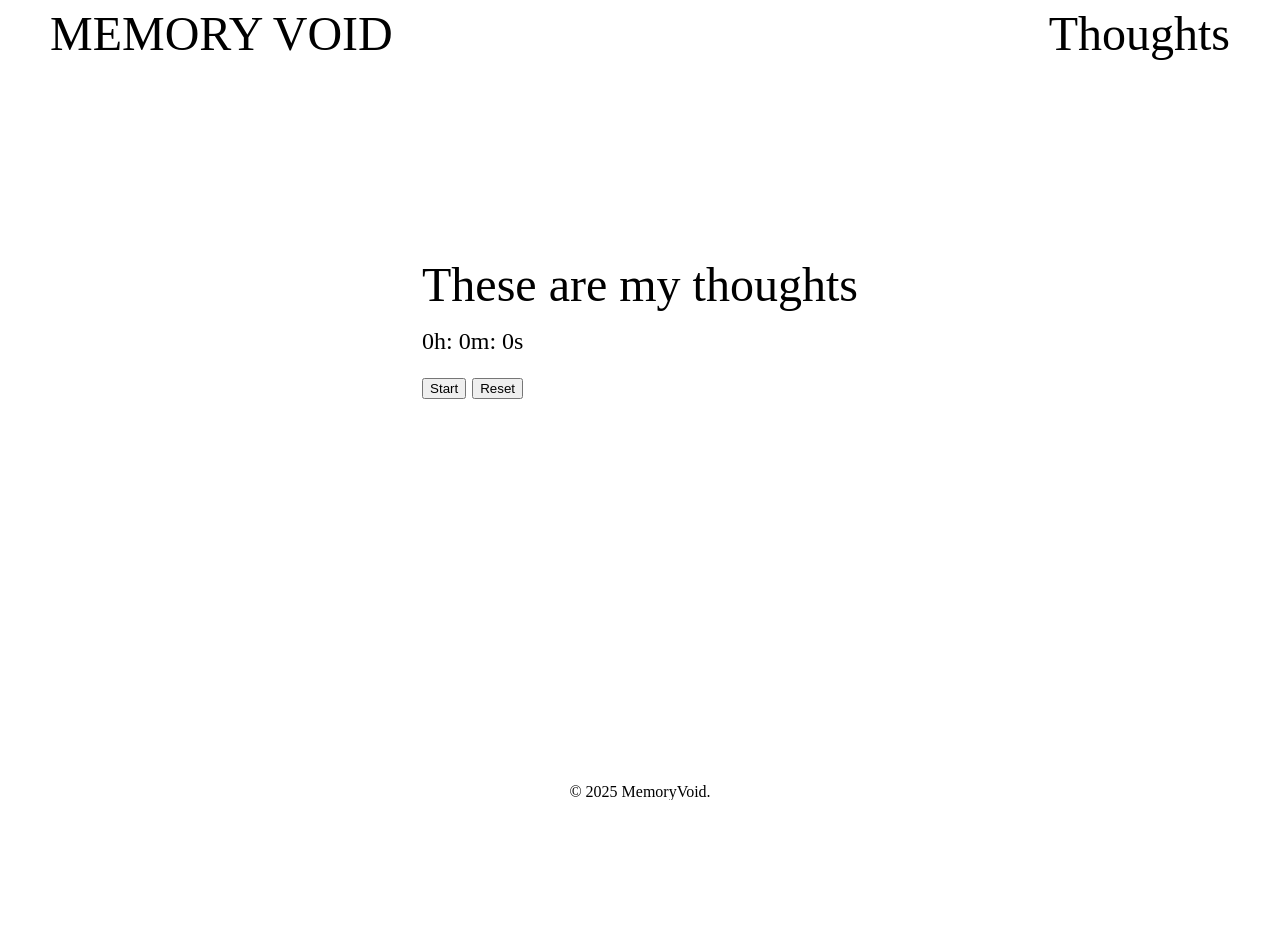
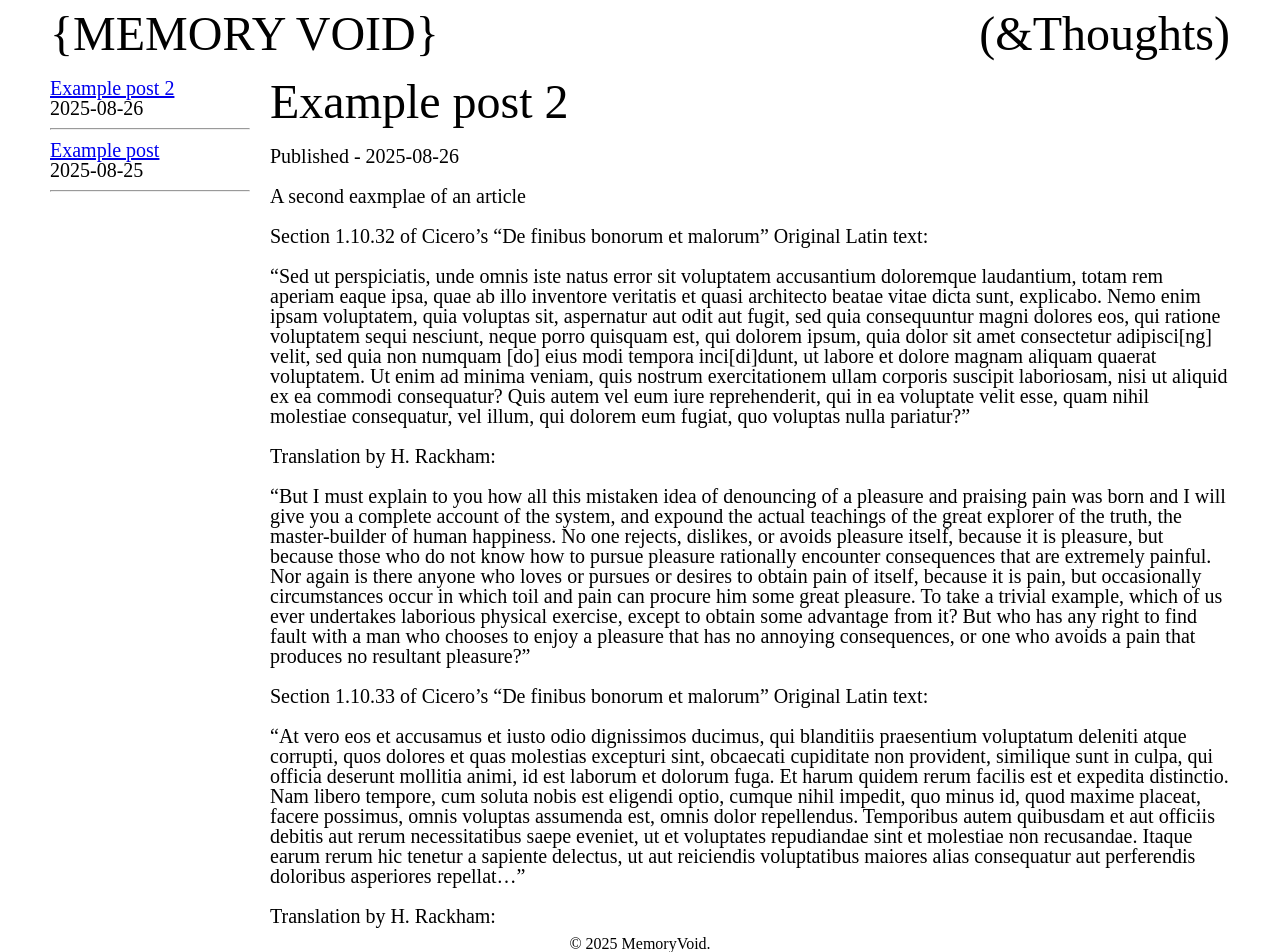
Before and after one commit to dynamicmemory/jhahn_dev, a PHP site: page /thoughts.php in a window 1280 px wide. Before the commit the page ends 800 px from the top, so only its background shows below. Run offline with PHP 8.4, Linux system fonts and the light colour scheme.

Commit message:
Basic rebuild complete, no styles applied yet

```diff
--- /dev/null
+++ b/articles/database.json
@@ -0,0 +1,13 @@
+[
+    {
+        "title": "Example post",
+        "date": "2025-08-25",
+        "content": "articles/example1.md"
+    },
+
+    {
+        "title": "Example post 2",
+        "date": "2025-08-26",
+        "content": "articles/example2.md"
+    }
+]
--- /dev/null
+++ b/articles/example2.md
@@ -0,0 +1,23 @@
+A second eaxmplae of an article
+<br><br>
+Section 1.10.32 of Cicero’s “De finibus bonorum et malorum”
+Original Latin text:
+
+<br><br>
+“Sed ut perspiciatis, unde omnis iste natus error sit voluptatem accusantium doloremque laudantium, totam rem aperiam eaque ipsa, quae ab illo inventore veritatis et quasi architecto beatae vitae dicta sunt, explicabo. Nemo enim ipsam voluptatem, quia voluptas sit, aspernatur aut odit aut fugit, sed quia consequuntur magni dolores eos, qui ratione voluptatem sequi nesciunt, neque porro quisquam est, qui dolorem ipsum, quia dolor sit amet consectetur adipisci[ng] velit, sed quia non numquam [do] eius modi tempora inci[di]dunt, ut labore et dolore magnam aliquam quaerat voluptatem. Ut enim ad minima veniam, quis nostrum exercitationem ullam corporis suscipit laboriosam, nisi ut aliquid ex ea commodi consequatur? Quis autem vel eum iure reprehenderit, qui in ea voluptate velit esse, quam nihil molestiae consequatur, vel illum, qui dolorem eum fugiat, quo voluptas nulla pariatur?”
+
+<br><br>
+Translation by H. Rackham:
+
+<br><br>
+“But I must explain to you how all this mistaken idea of denouncing of a pleasure and praising pain was born and I will give you a complete account of the system, and expound the actual teachings of the great explorer of the truth, the master-builder of human happiness. No one rejects, dislikes, or avoids pleasure itself, because it is pleasure, but because those who do not know how to pursue pleasure rationally encounter consequences that are extremely painful. Nor again is there anyone who loves or pursues or desires to obtain pain of itself, because it is pain, but occasionally circumstances occur in which toil and pain can procure him some great pleasure. To take a trivial example, which of us ever undertakes laborious physical exercise, except to obtain some advantage from it? But who has any right to find fault with a man who chooses to enjoy a pleasure that has no annoying consequences, or one who avoids a pain that produces no resultant pleasure?”
+
+<br><br>
+Section 1.10.33 of Cicero’s “De finibus bonorum et malorum”
+Original Latin text:
+
+<br><br>
+“At vero eos et accusamus et iusto odio dignissimos ducimus, qui blanditiis praesentium voluptatum deleniti atque corrupti, quos dolores et quas molestias excepturi sint, obcaecati cupiditate non provident, similique sunt in culpa, qui officia deserunt mollitia animi, id est laborum et dolorum fuga. Et harum quidem rerum facilis est et expedita distinctio. Nam libero tempore, cum soluta nobis est eligendi optio, cumque nihil impedit, quo minus id, quod maxime placeat, facere possimus, omnis voluptas assumenda est, omnis dolor repellendus. Temporibus autem quibusdam et aut officiis debitis aut rerum necessitatibus saepe eveniet, ut et voluptates repudiandae sint et molestiae non recusandae. Itaque earum rerum hic tenetur a sapiente delectus, ut aut reiciendis voluptatibus maiores alias consequatur aut perferendis doloribus asperiores repellat…”
+
+<br><br>
+Translation by H. Rackham:
--- a/css/main.css
+++ b/css/main.css
@@ -1,5 +1,9 @@
 h1 {
     font-size: 3rem;
+}
+
+html {
+    overflow-y: scroll;
 }
 
 body {
--- /dev/null
+++ b/css/thoughts.css
@@ -0,0 +1,26 @@
+#thoughts-container {
+    display: flex;
+    gap: 10px;
+    /* height: 100vh; */
+    font-size: 1.25rem;
+}
+
+#left-col {
+    padding-top: 10px;
+    padding-left: 10px;
+    width: 200px;
+    overflow-y: auto;
+}
+
+#center-col {
+    flex: 1;
+}
+
+#thoughts-title, #thoughts-date, #thoughts-body {
+    padding: 10px;
+}
+
+#thoughts-content {
+    margin: 0 auto;
+    width: 100%;
+}
--- a/header.php
+++ b/header.php
@@ -7,6 +7,7 @@
         <meta charset="utf-8">
         <link rel="stylesheet" type="text/css" href="/css/reset.css">
         <link rel="stylesheet" type="text/css" href="/css/main.css">
+        <link rel="stylesheet" type="text/css" href="/css/thoughts.css">
         <script src="js/main.js"></script>
     </head>
     <body>
@@ -14,12 +15,12 @@
             <nav>
                 <div id="left-nav">
                     <h1 class="nav-text">
-                        <a href="/index.php">MEMORY VOID</a>
+                        <a href="/index.php">{MEMORY VOID}</a>
                     </h1>
                 </div>
                 <div id="right-nav">
                     <h1 class="nav-text">
-                        <a href="/thoughts.php">Thoughts</a>
+                        <a href="/thoughts.php">(&Thoughts)</a>
                     </h1>
                 </div>
             </nav>
--- a/thoughts.php
+++ b/thoughts.php
@@ -1,14 +1,69 @@
 <?php
-// Add php code for class stuff
+// Get the json data
+$database = file_get_contents("articles/database.json");
+// Reverse the db so newest is first
+$articles = array_reverse(json_decode($database, true));
+
+// Check if/which article was clicked and set it to a varaible to expose it in html
+$clickedArticle = null;
+if (isset($_GET['post'])) {
+    $articlePath = $_GET['post'];
+
+    // Protects against someone injecting an address to a folder we don't want to show
+    if (strpos($articlePath, "articles/") === 0 && file_exists($articlePath)) {
+        $content = file_get_contents($articlePath);
+
+        foreach ($articles as $article) {
+            if ($article['content'] === $articlePath) {
+                $clickedArticle = $article;
+                break;
+            }
+        }
+    }
+    else
+        $content = "Invalid Article.";
+}
+// Load the latest article if none is selected (on page load)
+else {
+    if (!empty($articles)) {
+        $clickedArticle = $articles[0];
+        $content = file_get_contents($clickedArticle['content']);
+    }
+}
 ?>
+
 <?php include "header.php" ?>
+<div id="thoughts-container">
+    <div id="left-col">
+        <ul>
+        <!--For every article in the db, loop through and display the name and date-->
+        <?php
+            if ($articles) {
+                foreach($articles as $article) {
+                    echo "<li><a href='?post=" . urlencode($article['content']) .
+                        "'>" . htmlspecialchars($article['title']) . "</a></li>";
+                    echo "<small>" . htmlspecialchars($article['date']) . "</small>";
+                    echo "<br><hr>";
+                }
+            }
+            else {
+                echo "<p>No thoughts were found</p>";
+            }
+        ?>
+        </ul>
+    </div>
 
-<div id="main-container">
-    <h1>These are my thoughts</h1>
-
-    <p id="timer">0h: 0m: 0s</p>
-    <button id="start_button">Start</button>
-    <button id="reset_button">Reset</button>
+    <div id="center-col">
+        <div id="thoughts-content">
+            <h1 id="thoughts-title">
+            <?php echo htmlspecialchars($clickedArticle['title']);?>
+            </h1>
+            <p id="thoughts-date">Published -
+            <?php echo htmlspecialchars($clickedArticle['date']);?>
+            </p>
+            <p id="thoughts-body"><?php echo $content;?>
+            </p>
+        </div>
+    </div>
 </div>
-
 <?php include "footer.php" ?>
```
Also changed, not shown: articles/example1.md (added, +69 -0 lines), js/main.js (added).
